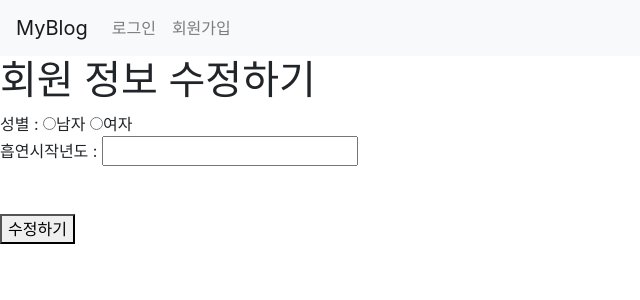
After one commit to labiss96/django-goorm, a Django app: template accounts/templates/accounts/edit.html in a window 1280 px wide. The commit adds this page. Shown: the top 300 px of the page, without its empty margins (0-640 px from the left). Run offline with Django 3.2, Linux system fonts and the light colour scheme; the template is opened without the code that fills it, so the values that code supplies are empty; some libraries are stand-ins or nearby versions.

Commit message:
mypage edit update

```diff
--- /dev/null
+++ b/accounts/templates/accounts/edit.html
@@ -0,0 +1,19 @@
+{% extends 'base.html' %}
+{% block content %}
+
+<h1>회원 정보 수정하기</h1>
+
+<form action="{% url 'accounts:update' profile.username %}" method="POST">
+    {%csrf_token%}
+    성별 :
+    <input type="radio" name="sex" required="required" value="남자">남자
+    <input type="radio" name="sex" required="required" value="여자">여자
+    <br>
+    흡연시작년도 : <input type="text" name="start_year" value="{{profile.start_year}}">
+    <br>
+    <br>
+    <br>
+    <button type="submit">수정하기</button>
+</form>
+
+{% endblock %}
--- a/accounts/templates/accounts/login.html
+++ b/accounts/templates/accounts/login.html
@@ -12,4 +12,6 @@ ps:<input type="password" name="password"   required="required" placeholder="You
 
 </form>
 
+{{error}}
+
 {% endblock %}
--- a/accounts/templates/accounts/mypage.html
+++ b/accounts/templates/accounts/mypage.html
@@ -9,6 +9,8 @@
     <p>ID : {{ mypage_info.username }}</p>
     <p>성별 : {{mypage_info.sex }}</p>
     <p>흡연시작년도 : {{mypage_info.start_year}}</p>
+    <p><a href="{% url 'accounts:edit' mypage_info.username %}">회원정보 수정하기</a>
+    </p>
 </div>
 
 
--- a/accounts/templates/accounts/signup.html
+++ b/accounts/templates/accounts/signup.html
@@ -12,8 +12,8 @@
     <br>
     흡연시작년도:<input type="month" name="start_year" required="required" ><br>
     <label for="password">Your password</label>
+    사진 등록하기 :
 
-    <input type="submit" value="Sign Up!">
 
 
 </form>
--- a/accounts/urls.py
+++ b/accounts/urls.py
@@ -8,5 +8,7 @@ urlpatterns = [
     path('signup/',views.signup,name='signup'),
     path('login/',views.login,name='login'),
     path('logout/',views.logout,name='logout'),
+    path('edit/<str:profile_name>',views.edit,name='edit'),
+    path('update/<str:profile_name>',views.update,name='update'),
     path('mypage/<str:profile_name>', views.mypage, name='mypage'),
 ]
```
Also changed, not shown: accounts/views.py (+11 -0 lines).
